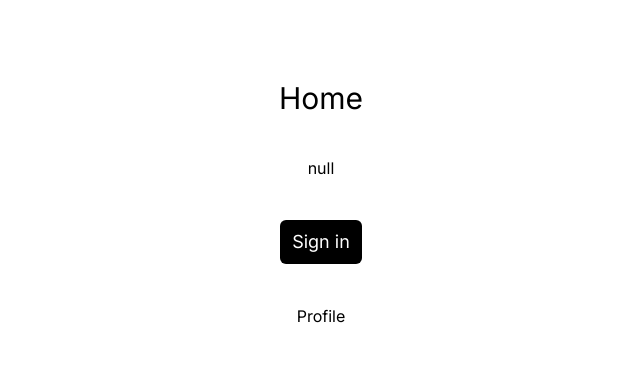
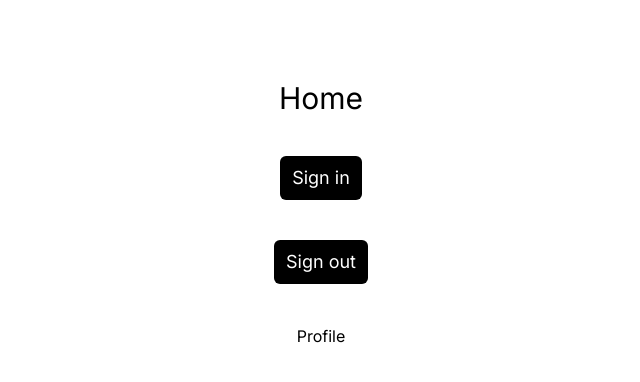
Before and after one commit to Sintayu-de-Kuiper/Edible, a Next.js app: page / in a window 1280 px wide. Shown: the top 382 px of the page, without its empty margins (319-959 px from the left). Built offline with nearby package versions, Linux system fonts and the light colour scheme; no server answers.

Commit message:
Remove next-auth and start using fireauth

```diff
--- a/package.json
+++ b/package.json
@@ -9,8 +9,8 @@
     "lint": "next lint"
   },
   "dependencies": {
+    "firebaseui": "^6.1.0",
     "next": "14.2.2",
-    "next-auth": "^5.0.0-beta.18",
     "react": "^18",
     "react-dom": "^18"
   },
--- a/src/app/api/auth/[...nextauth]/route.ts
+++ /dev/null
@@ -1,3 +0,0 @@
-import { handlers } from "@/auth";
-
-export const { GET, POST } = handlers;
--- a/src/app/page.tsx
+++ b/src/app/page.tsx
@@ -1,42 +1,21 @@
-import { auth, signIn, signOut } from "@/auth";
 import Link from "next/link";
 
 export default async function Home() {
-  const session = await auth();
-
   return (
     <main className={"flex flex-col items-center gap-10"}>
       <h1 className={"text-3xl mt-20"}>Home</h1>
-      {JSON.stringify(session)}
-      {!session ? (
-        <form
-          action={async () => {
-            "use server";
-            await signIn();
-          }}
-        >
       <button
         className={"bg-black px-3 py-2 text-lg text-white rounded-md"}
         type="submit"
       >
         Sign in
       </button>
-        </form>
-      ) : (
-        <form
-          action={async () => {
-            "use server";
-            await signOut();
-          }}
-        >
       <button
         className={"bg-black px-3 py-2 text-lg text-white rounded-md"}
         type="submit"
       >
         Sign out
       </button>
-        </form>
-      )}
       <Link href={"/profile"}>Profile</Link>
     </main>
   );
--- a/src/app/profile/page.tsx
+++ b/src/app/profile/page.tsx
@@ -1,18 +1,10 @@
-import { auth } from "@/auth";
-import { redirect } from "next/navigation";
 import Link from "next/link";
 
 export default async function Profile() {
-  const session = await auth();
-
-  if (!session) {
-    return redirect("/api/auth/signin?callbackUrl=/profile");
-  }
-
   return (
     <main className={"flex flex-col items-center gap-10 p-10"}>
       <h1 className={"text-3xl mt-20"}>Profile page</h1>
-      <p>This is a protected page. You are signed in as {session.user.name}</p>
+      <p>This is a protected page. You are signed in as</p>
       <Link href={"/"}>Home</Link>
     </main>
   );
--- a/src/auth.ts
+++ /dev/null
@@ -1,26 +0,0 @@
-import NextAuth, { DefaultSession } from "next-auth";
-import GitHub from "@auth/core/providers/github";
-import Google from "@auth/core/providers/google";
-
-declare module "next-auth" {
-  /**
-   * Returned by `auth`, `useSession`, `getSession` and received as a prop on the `SessionProvider` React Context
-   */
-  interface Session {
-    user: {
-      email: string;
-      name: string;
-      image: string;
-      /**
-       * By default, TypeScript merges new interface properties and overwrites existing ones.
-       * In this case, the default session user properties will be overwritten,
-       * with the new ones defined above. To keep the default session user properties,
-       * you need to add them back into the newly declared interface.
-       */
-    } & DefaultSession["user"];
-  }
-}
-
-export const { handlers, signIn, signOut, auth } = NextAuth({
-  providers: [GitHub, Google],
-});
--- a/src/middleware.ts
+++ /dev/null
@@ -1,5 +0,0 @@
-export { auth as middleware } from "@/auth";
-
-export const config = {
-  matcher: ["/((?!api|_next/static|_next/image|favicon.ico).*)"],
-};
```
Also changed, not shown: 2 other files (tests, documents, lock files or other folders). Lines whose indentation alone changed are shown as unchanged.
